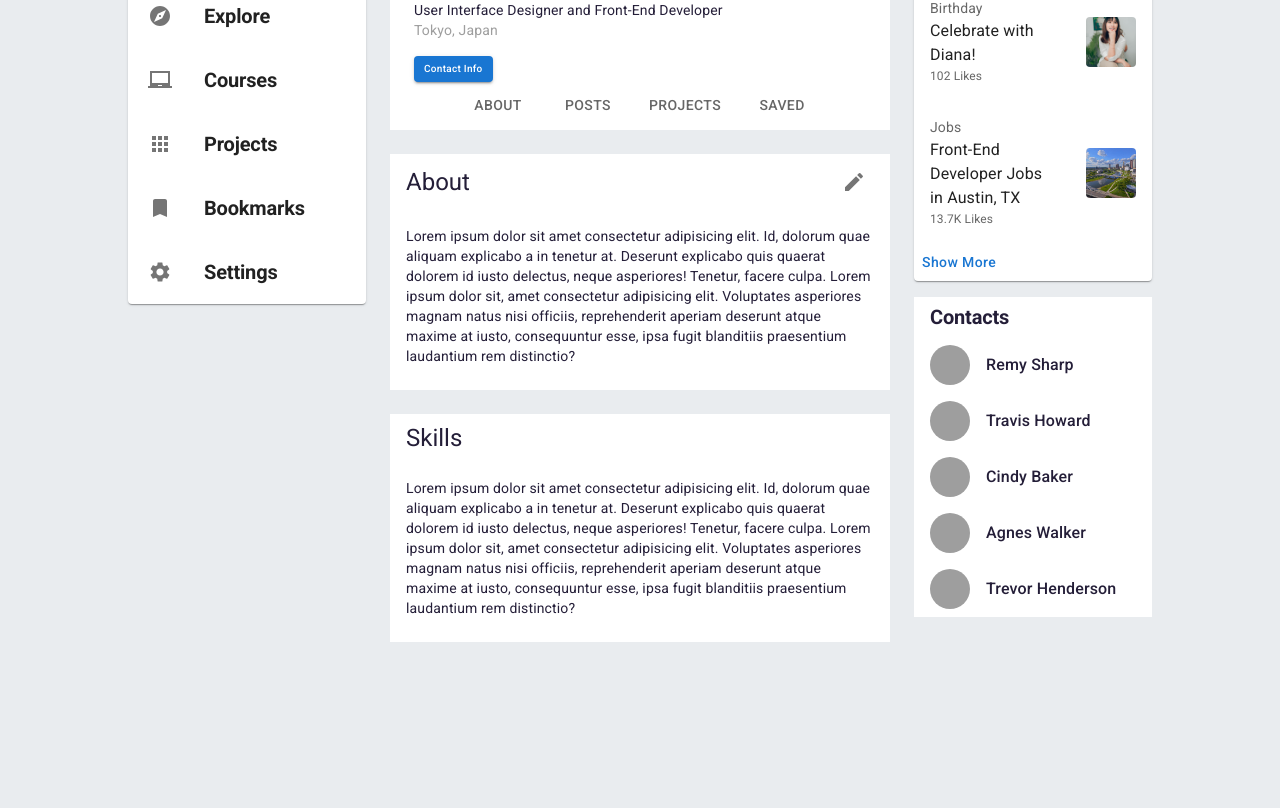
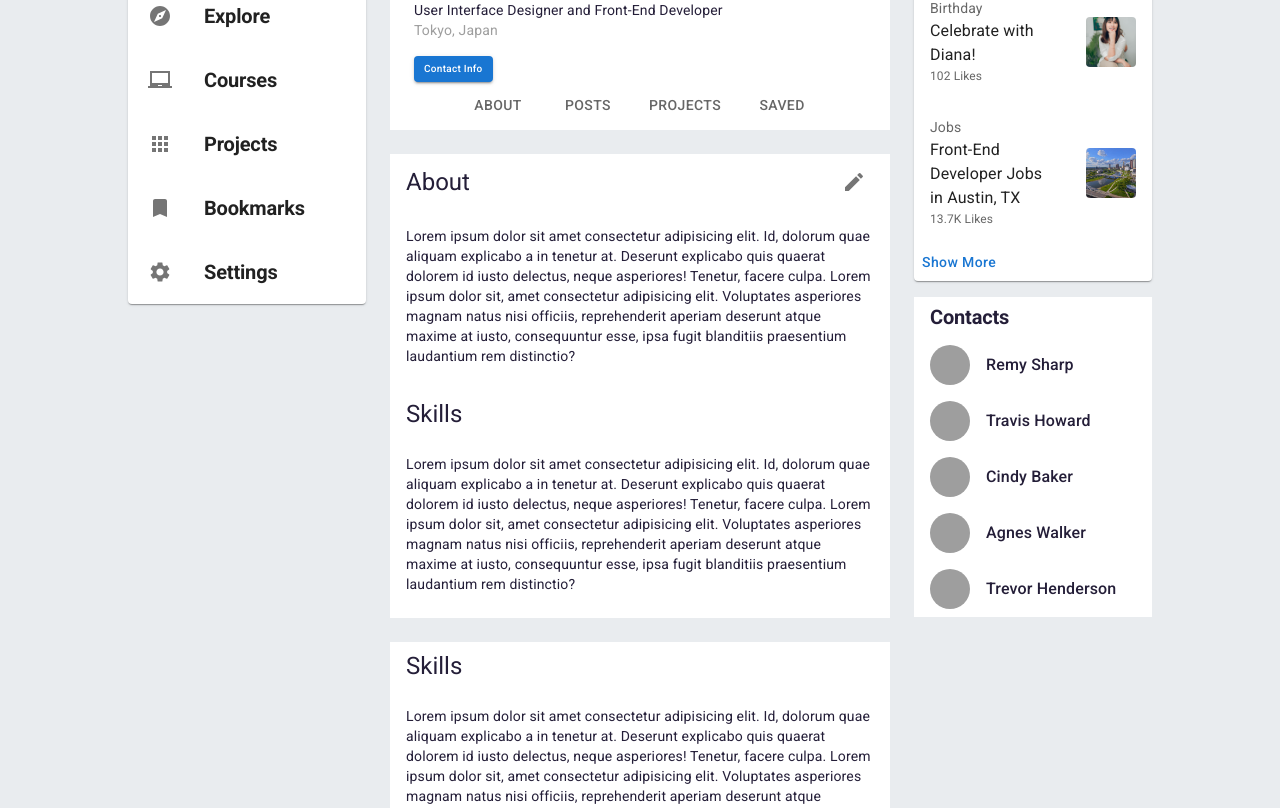
Before and after one commit to jpzambranoleon/project-neo-front-end, a React (Create React App) app: page /profile in a window 1280 px wide. Shown: the part 376-1184 px from the top of the page. Before the commit the page ends 1018 px from the top, so only its background shows below. Built offline with nearby package versions, Linux system fonts and the light colour scheme; grey boxes are pictures that could not be loaded.

Commit message:
updated Description.jsx

```diff
--- a/src/pages/profilePage/components/Description.jsx
+++ b/src/pages/profilePage/components/Description.jsx
@@ -64,6 +64,24 @@ const Description = () => {
                         </Typography>
                     </CardContent>
                 </Box>
+                <Box>
+                    <ListItem>
+                        <Typography variant="h5">
+                            Skills
+                        </Typography>
+                    </ListItem>
+                    <CardContent>
+                        <Typography variant="body2">
+                            Lorem ipsum dolor sit amet consectetur adipisicing elit.
+                            Id, dolorum quae aliquam explicabo a in tenetur at.
+                            Deserunt explicabo quis quaerat dolorem id iusto delectus, neque asperiores!
+                            Tenetur, facere culpa. Lorem ipsum dolor sit, amet consectetur adipisicing elit.
+                            Voluptates asperiores magnam natus nisi officiis,
+                            reprehenderit aperiam deserunt atque maxime at iusto, consequuntur esse,
+                            ipsa fugit blanditiis praesentium laudantium rem distinctio?
+                        </Typography>
+                    </CardContent>
+                </Box>
             </Box>
         </Box>
     );
```
